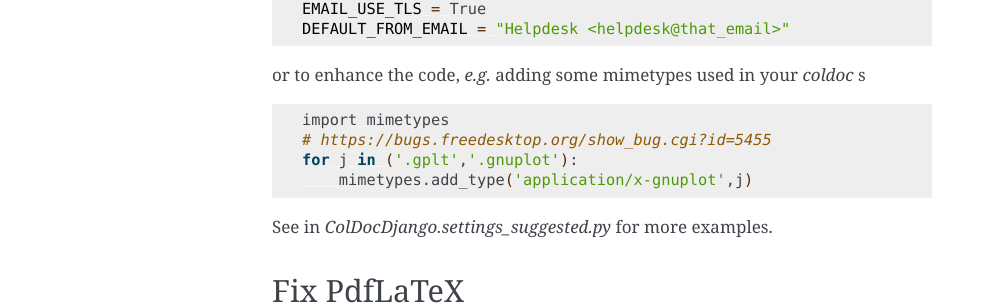
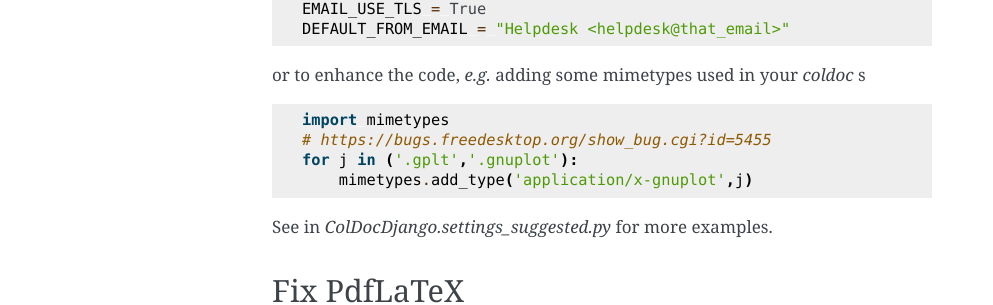
Before and after one commit to mennucc/ColDoc_project, a Sphinx documentation site: the page built from docs/source/install.rst, in a window 1280 px wide. Shown: the part 1155-1460 px from the top of the page, without its empty margins (148-1141 px from the left). Built offline with Sphinx 7.4.7, drawn with Linux system fonts in a browser that asks for light colours; pages that are not in the unit, such as notebooks, are missing from menus.

Commit message:
install.rst : code is python

```diff
--- a/docs/source/install.rst
+++ b/docs/source/install.rst
@@ -61,7 +61,7 @@ to enable email sending, as in this example. Or you may want to enable them in
 
 or to enhance the code, *e.g.* adding some mimetypes used in your `coldoc` s
 
-.. code:: shell
+.. code:: Python
 
 	  import mimetypes
 	  # https://bugs.freedesktop.org/show_bug.cgi?id=5455
```
